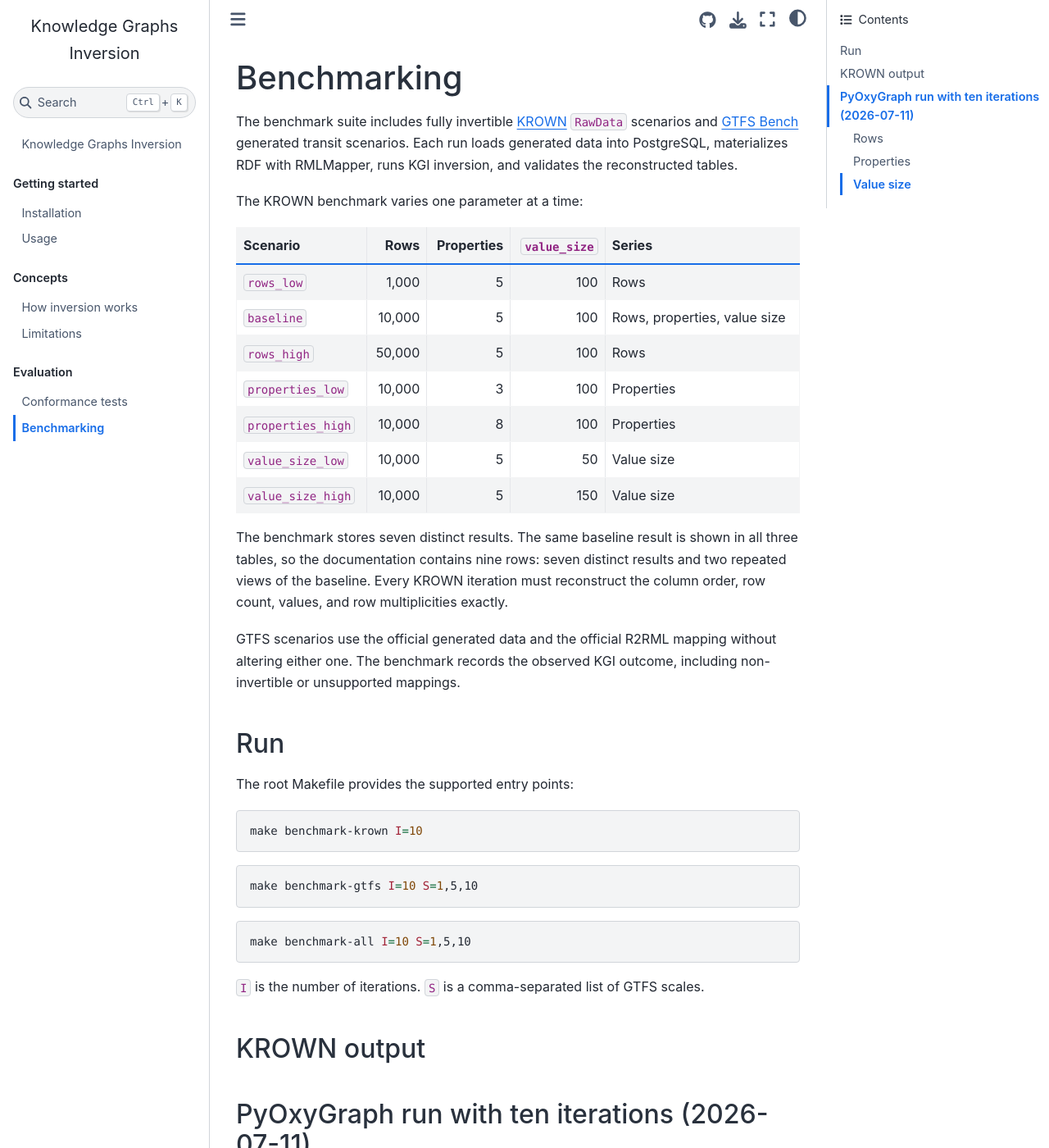
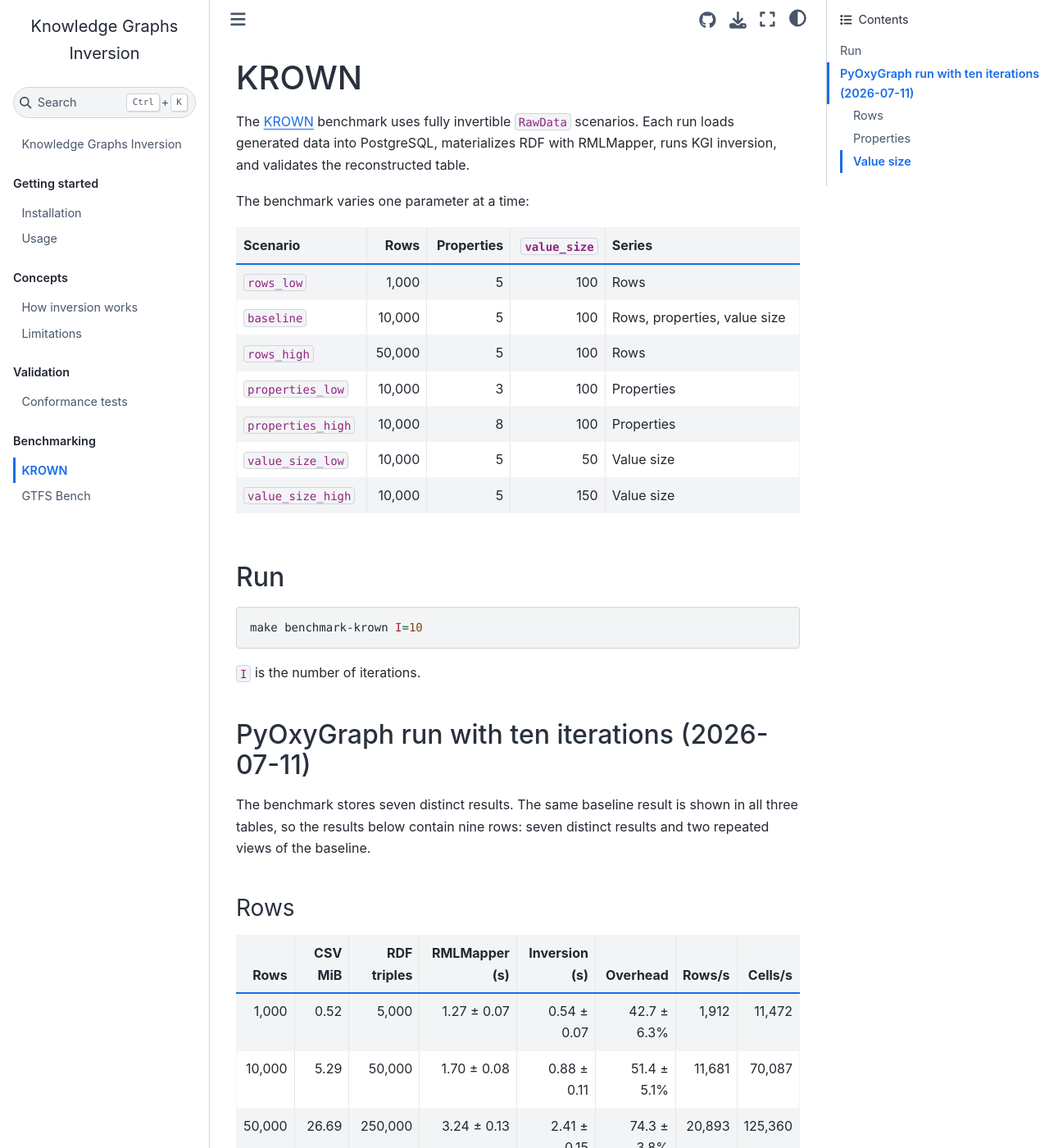
Before and after one commit to arcangelo7/knowledge-graphs-inversion, a Jupyter Book: the page built from docs/benchmarking/krown.md, in a window 1280 px wide and 1400 px high. Shown: the whole window at 82% size. Built offline with Jupyter Book 1.0.4 settings and Sphinx 7.4.7 and the Sphinx Book theme 1.1.4, drawn with Linux system fonts in a browser that asks for light colours.

Commit message:
docs: separate validation and benchmarking sections

````diff
--- a/REUSE.toml
+++ b/REUSE.toml
@@ -12,7 +12,7 @@
     "uv.lock",
     "output.nt",
     "docs/.gitignore",
-    "docs/evaluation/images/*.png",
+    "docs/benchmarking/images/*.png",
     "benchmarks/krown/config/**",
     "CHANGELOG.md",
     "README.md",
--- a/docs/_toc.yml
+++ b/docs/_toc.yml
@@ -15,8 +15,12 @@
     chapters:
       - file: concepts/how-it-works
       - file: concepts/limitations
-  - caption: Evaluation
+  - caption: Validation
     numbered: false
     chapters:
-      - file: evaluation/conformance-tests
-      - file: evaluation/benchmarking
+      - file: validation/conformance-tests
+  - caption: Benchmarking
+    numbered: false
+    chapters:
+      - file: benchmarking/krown
+      - file: benchmarking/gtfs
--- a/docs/evaluation/benchmarking.md
+++ b/docs/benchmarking/krown.md
@@ -4,11 +4,11 @@
 SPDX-License-Identifier: ISC
 -->
 
-# Benchmarking
+# KROWN
 
-The benchmark suite includes fully invertible [KROWN](https://github.com/kg-construct/KROWN) `RawData` scenarios and [GTFS Bench](https://github.com/oeg-upm/gtfs-bench) generated transit scenarios. Each run loads generated data into PostgreSQL, materializes RDF with RMLMapper, runs KGI inversion, and validates the reconstructed tables.
+The [KROWN](https://github.com/kg-construct/KROWN) benchmark uses fully invertible `RawData` scenarios. Each run loads generated data into PostgreSQL, materializes RDF with RMLMapper, runs KGI inversion, and validates the reconstructed table.
 
-The KROWN benchmark varies one parameter at a time:
+The benchmark varies one parameter at a time:
 
 | Scenario | Rows | Properties | `value_size` | Series |
 | --- | ---: | ---: | ---: | --- |
@@ -20,31 +20,17 @@
 | `value_size_low` | 10,000 | 5 | 50 | Value size |
 | `value_size_high` | 10,000 | 5 | 150 | Value size |
 
-The benchmark stores seven distinct results. The same baseline result is shown in all three tables, so the documentation contains nine rows: seven distinct results and two repeated views of the baseline. Every KROWN iteration must reconstruct the column order, row count, values, and row multiplicities exactly.
-
-GTFS scenarios use the official generated data and the official R2RML mapping without altering either one. The benchmark records the observed KGI outcome, including non-invertible or unsupported mappings.
-
 ## Run
-
-The root Makefile provides the supported entry points:
 
 ```bash
 make benchmark-krown I=10
 ```
 
-```bash
-make benchmark-gtfs I=10 S=1,5,10
-```
-
-```bash
-make benchmark-all I=10 S=1,5,10
-```
-
-`I` is the number of iterations. `S` is a comma-separated list of GTFS scales.
-
-## KROWN output
+`I` is the number of iterations.
 
 ## PyOxyGraph run with ten iterations (2026-07-11)
+
+The benchmark stores seven distinct results. The same baseline result is shown in all three tables, so the results below contain nine rows: seven distinct results and two repeated views of the baseline.
 
 ### Rows
 
````
Also changed, not shown: docs/benchmarking/gtfs.md (added, +17 -0 lines), docs/benchmarking/images/krown_properties_timing.png (renamed from docs/evaluation/images/krown_properties_timing.png), docs/benchmarking/images/krown_rows_timing.png (renamed from docs/evaluation/images/krown_rows_timing.png), docs/benchmarking/images/krown_value_size_timing.png (renamed from docs/evaluation/images/krown_value_size_timing.png), docs/validation/conformance-tests.md (renamed from docs/evaluation/conformance-tests.md).
